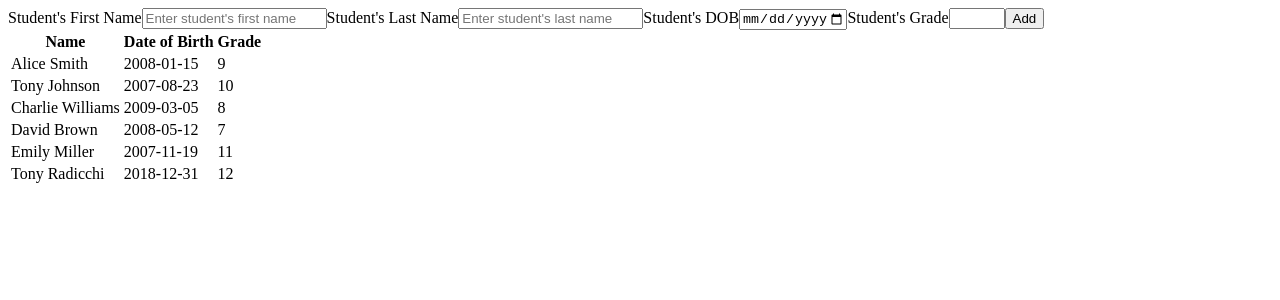
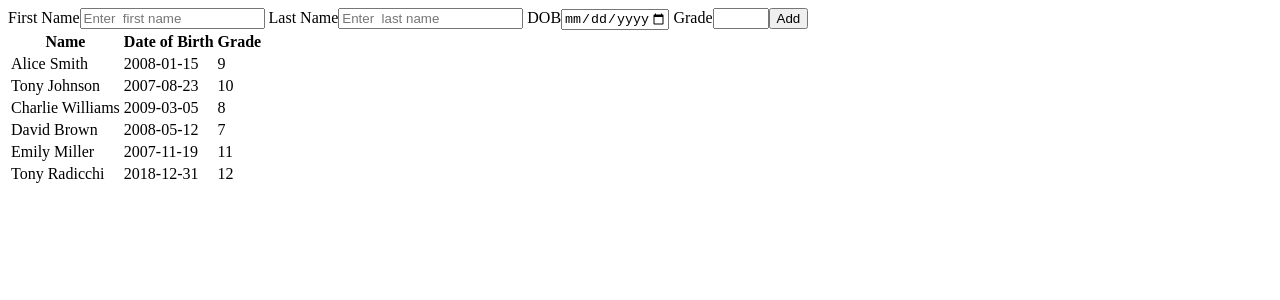
Before and after one commit to joaosenna19/studentjson, a Next.js app: page / in a window 1280 px wide. Shown: the top 300 px of the page. Built offline with nearby package versions, Linux system fonts and the light colour scheme; data requests are answered from the project's data file.

Commit message:
removed the ' that was bugging the deployment

```diff
--- a/src/components/Form.jsx
+++ b/src/components/Form.jsx
@@ -39,20 +39,20 @@ const Form = () => {
     <form className="flex flex-col mt-5" onSubmit={handleSubmit}>
       <FormField
         htmlFor={"first_name"}
-        title={"Student's First Name"}
+        title={" First Name"}
         type={"text"}
         id={"first_name"}
-        placeholder={"Enter student's first name"}
+        placeholder={"Enter  first name"}
         value={newStudent.first_name}
         onChange={handleChange}
         classes={formFieldClasses}
       />
       <FormField
         htmlFor={"last_name"}
-        title={"Student's Last Name"}
+        title={" Last Name"}
         type={"text"}
         id={"last_name"}
-        placeholder={"Enter student's last name"}
+        placeholder={"Enter  last name"}
         value={newStudent.last_name}
         onChange={handleChange}
         classes={formFieldClasses}
@@ -60,7 +60,7 @@ const Form = () => {
 
       <FormField
         htmlFor={"dob"}
-        title={"Student's DOB"}
+        title={" DOB"}
         type={"date"}
         id={"dob"}
         value={newStudent.dob}
@@ -71,7 +71,7 @@ const Form = () => {
       />
       <FormField
         htmlFor={"grade"}
-        title={"Student's Grade"}
+        title={" Grade"}
         type={"number"}
         id={"grade"}
         value={newStudent.grade}
```
